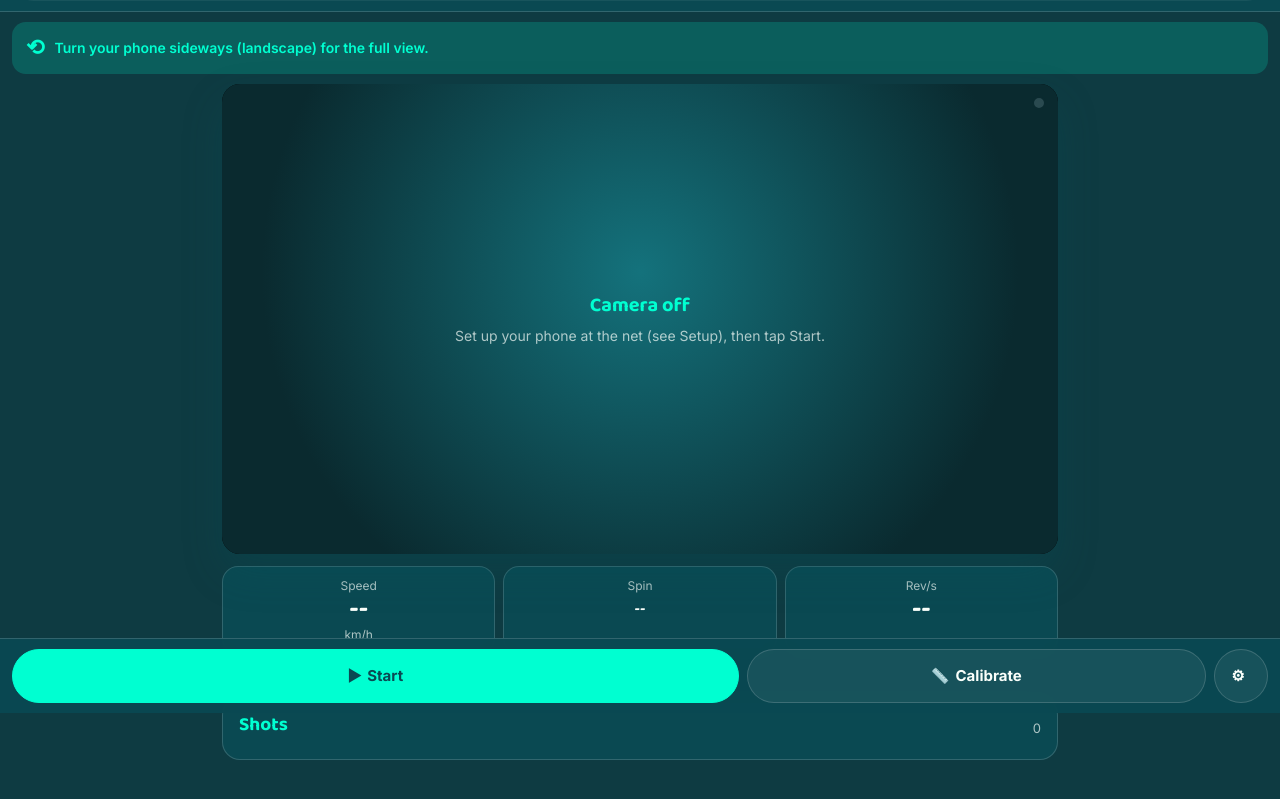
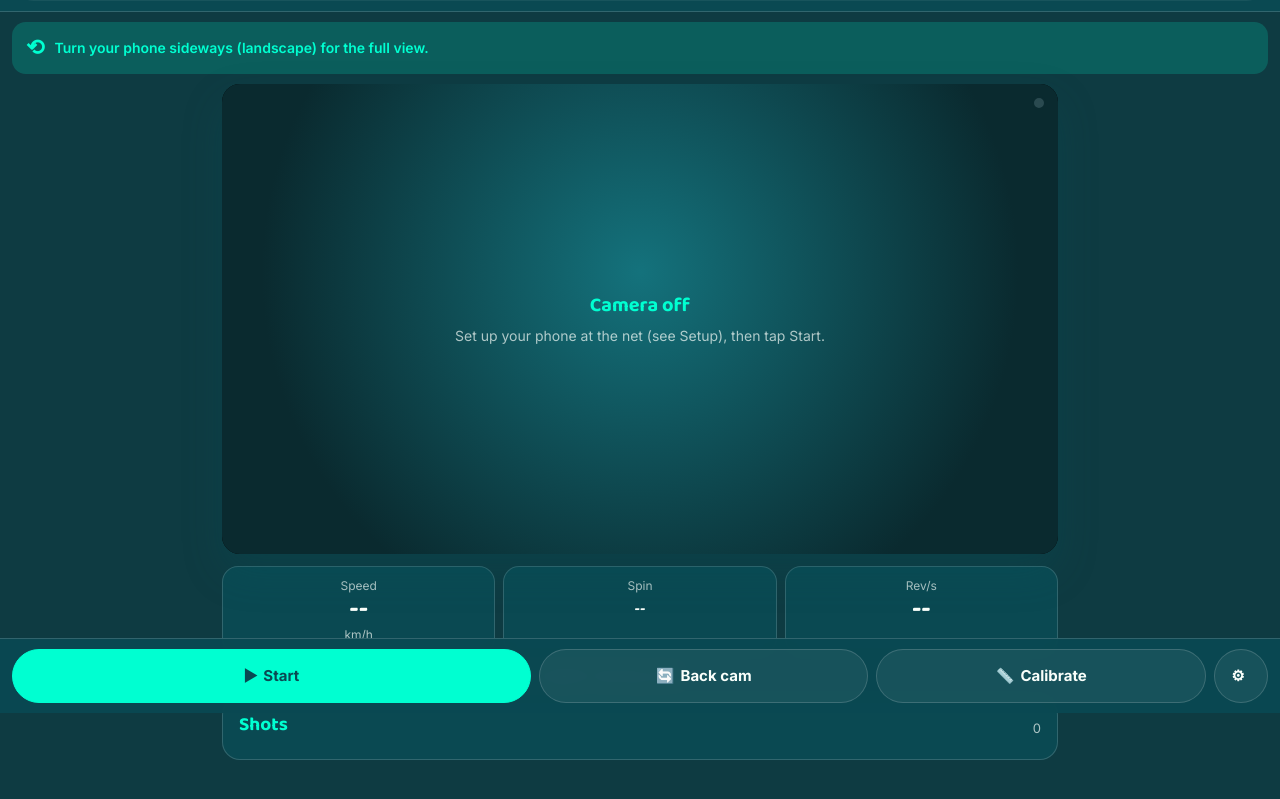
Before and after one commit to viecan/ponghome, a plain HTML site: page spin.html in a window 1280 px wide. Shown: the part 87-886 px from the top of the page. Drawn offline with Linux system fonts and the light colour scheme.

Commit message:
Add files via upload

```diff
--- a/spin.html
+++ b/spin.html
@@ -215,6 +215,7 @@ svg text{font-family:Inter,sans-serif}
   <button class="pri" id="bStart"><span>▶</span><span class="txt">Start</span></button>
   <label class="btn pri hidden" id="bFile" for="file"><span>🎞</span><span class="txt">Video</span></label>
   <button class="hidden" id="bAnalyze" disabled><span>⚡</span><span class="txt">Analyze</span></button>
+  <button id="bFlip"><span>🔄</span><span class="txt" id="flipTxt">Back cam</span></button>
   <button id="bCal"><span>📏</span><span class="txt">Calibrate</span></button>
   <button class="ico landonly" id="bTab"><span>⇄</span><span class="txt">Mode</span></button>
   <button class="ico" id="bSet"><span>⚙</span><span class="txt landonly-txt"></span></button>
@@ -228,7 +229,6 @@ svg text{font-family:Inter,sans-serif}
   <div class="opt"><span>First shot is a serve<small>Labels the first shot of each rally</small></span><input type="checkbox" id="serveMode" checked></div>
   <div class="opt"><span>Ball brightness<small>Lower if the ball is missed, raise if other things get picked up</small></span><input type="range" id="bright" min="55" max="90" value="72"></div>
   <div class="opt"><span>Show candidates<small>Debug: thin boxes on what the app thinks could be the ball</small></span><input type="checkbox" id="debug"></div>
-  <div class="opt"><span>Keep last path on screen<small>Seconds the cyan path stays after a rally</small></span><input type="number" id="keep" value="4"></div>
   <h4>Slow-mo video</h4>
   <div class="opt"><span>Recorded at (fps)<small>Your camera's slow-mo setting</small></span><input type="number" id="capFps" value="240"></div>
   <div class="opt"><span>File frame rate<small id="fpsNote">Auto-detected after loading</small></span><input type="number" id="fileFps" value="240"></div>
@@ -256,13 +256,12 @@ const CYAN='#00E5FF';
 const G=9.81, M=0.0027, R=0.020, RHO=1.2, AREA=Math.PI*R*R, KD=RHO*0.5*AREA/(2*M), TABLE=2.74, BALL=0.04;
 
 // ---------- settings ----------
-const S={cal:null, bright:72, serve:true, keep:4};
+const S={cal:null, bright:72, serve:true, facing:'environment'};
 try{ Object.assign(S, JSON.parse(localStorage.getItem('spintrack2')||'{}')); }catch(e){}
 const save=()=>{ try{ localStorage.setItem('spintrack2', JSON.stringify(S)); }catch(e){} };
-$('bright').value=S.bright; $('serveMode').checked=S.serve; $('keep').value=S.keep;
+$('bright').value=S.bright; $('serveMode').checked=S.serve;
 $('bright').oninput=e=>{ S.bright=+e.target.value; save(); };
 $('serveMode').onchange=e=>{ S.serve=e.target.checked; save(); };
-$('keep').oninput=e=>{ S.keep=+e.target.value||4; save(); };
 const mPerPx=()=> S.cal ? TABLE/S.cal.dist : null;
 
 // ---------- detection: white, small, moving blobs only ----------
@@ -451,10 +450,8 @@ function draw(){
     octx.beginPath(); octx.moveTo(a[0]*sx,a[1]*sy); octx.lineTo(b[0]*sx,b[1]*sy); octx.stroke(); octx.setLineDash([]); }
   if($('debug').checked){ if(roi){ octx.strokeStyle='#ffd23f55'; octx.strokeRect(roi.x0*sx,roi.y0*sy,(roi.x1-roi.x0)*sx,(roi.y1-roi.y0)*sy); }
     comps.forEach(c=>{ octx.strokeStyle=c.ok?'#9be27a':'#ff5d5d55'; octx.lineWidth=1; octx.strokeRect((c.x-c.w/2)*sx,(c.y-c.h/2)*sy,c.w*sx,c.h*sy); }); }
-  if(lastTrack){ const age=(performance.now()-lastTrackAt)/1000, keep=S.keep;
-    if(videoMode) path(lastTrack,1); else if(age<keep) path(lastTrack, Math.max(0.15,1-age/keep)); else lastTrack=null; }
-  path(tracker.pts,1);
-  if(lastDet){ octx.strokeStyle=CYAN; octx.lineWidth=3; octx.beginPath(); octx.arc(lastDet.x*sx,lastDet.y*sy,Math.max(12,lastDet.d*sx),0,7); octx.stroke(); }
+  if(videoMode){ if(lastTrack) path(lastTrack,1); path(tracker.pts,1); }
+  else { const p=tracker.pts; if(p.length){ const tEnd=p[p.length-1].t; path(p.filter(q=>tEnd-q.t<=0.6),1); } }
   $('dot').classList.toggle('ok', !!lastDet);
   // calibration points + loupe
   calPts.forEach(p=>cross(p[0]*sx,p[1]*sy));
@@ -501,6 +498,7 @@ function setTab(t){
   $('logCard').classList.toggle('hidden',t==='setup');
   $('bar').classList.toggle('hidden',t==='setup');
   $('bStart').classList.toggle('hidden',t!=='live');
+  $('bFlip').classList.toggle('hidden',t!=='live');
   $('bFile').classList.toggle('hidden',t!=='video');
   $('bAnalyze').classList.toggle('hidden',t!=='video');
   videoMode = t==='video';
@@ -525,7 +523,7 @@ $('debug').onchange=draw;
 // ---------- live camera ----------
 let stream=null, running=false, wake=null;
 async function startCam(){
-  try{ stream=await navigator.mediaDevices.getUserMedia({audio:false, video:{facingMode:'environment', width:{ideal:1280}, height:{ideal:720}, frameRate:{ideal:120,min:30}}}); }
+  try{ stream=await navigator.mediaDevices.getUserMedia({audio:false, video:{facingMode:S.facing, width:{ideal:1280}, height:{ideal:720}, frameRate:{ideal:120,min:30}}}); }
   catch(err){ status('Camera blocked: '+err.message+'. Open this page over https and allow the camera.'); return; }
   try{ if(matchMedia('(pointer:coarse)').matches && document.documentElement.requestFullscreen){ await document.documentElement.requestFullscreen(); await screen.orientation.lock('landscape'); } }catch(e){}
   vid.srcObject=stream; await vid.play(); sizeProc(); tracker.reset(); $('empty').classList.add('hidden');
@@ -544,6 +542,11 @@ function loop(){ if(!running) return;
     lastDet=detect(); tracker.push(lastDet,t); draw(); loop(); };
   if(vid.requestVideoFrameCallback) vid.requestVideoFrameCallback(step); else requestAnimationFrame(n=>step(n,null)); }
 $('bStart').onclick=()=> running ? stopCam() : startCam();
+function flipLabel(){ $('flipTxt').textContent = S.facing==='user' ? 'Front cam' : 'Back cam'; }
+flipLabel();
+$('bFlip').onclick=async()=>{ S.facing = S.facing==='user' ? 'environment' : 'user'; save(); flipLabel();
+  if(running){ running=false; if(stream){ stream.getTracks().forEach(t=>t.stop()); stream=null; } tracker.reset(); prevGray=null; await startCam(); }
+  else { hint(S.facing==='user'?'Front camera selected':'Back camera selected'); setTimeout(()=>hint(),1500); } };
 
 // ---------- slow-mo video ----------
 let frameIdx=0, markA=null, markB=null, zoomPt=null;
```
